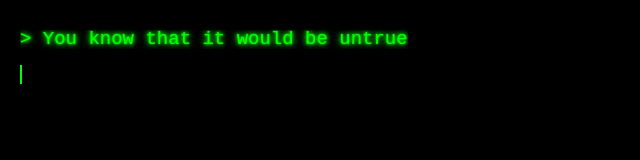
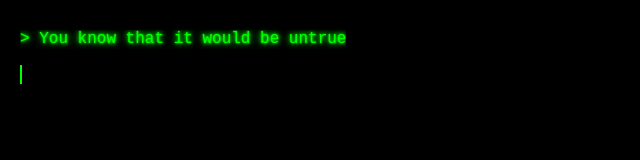
Before and after one commit to anorak1212/IDK, a plain HTML site: page index.html in a window 1280 px wide. Shown: the whole page, without its empty margins (0-640 px from the left). Drawn offline with Linux system fonts and the light colour scheme.

Commit message:
17-04-25-V2

```diff
--- a/brillitos/tilos.css
+++ b/brillitos/tilos.css
@@ -82,8 +82,8 @@ body::after {
     overflow: hidden;
     white-space: nowrap;
     color: #00FF00;
-    font-size: 19px;
-    line-height: 1;
+    font-size: 16px;
+    line-height: 1.2;
     text-shadow:
         0 0 2px #00FF00,
         0 0 5px #00FF00,
```
